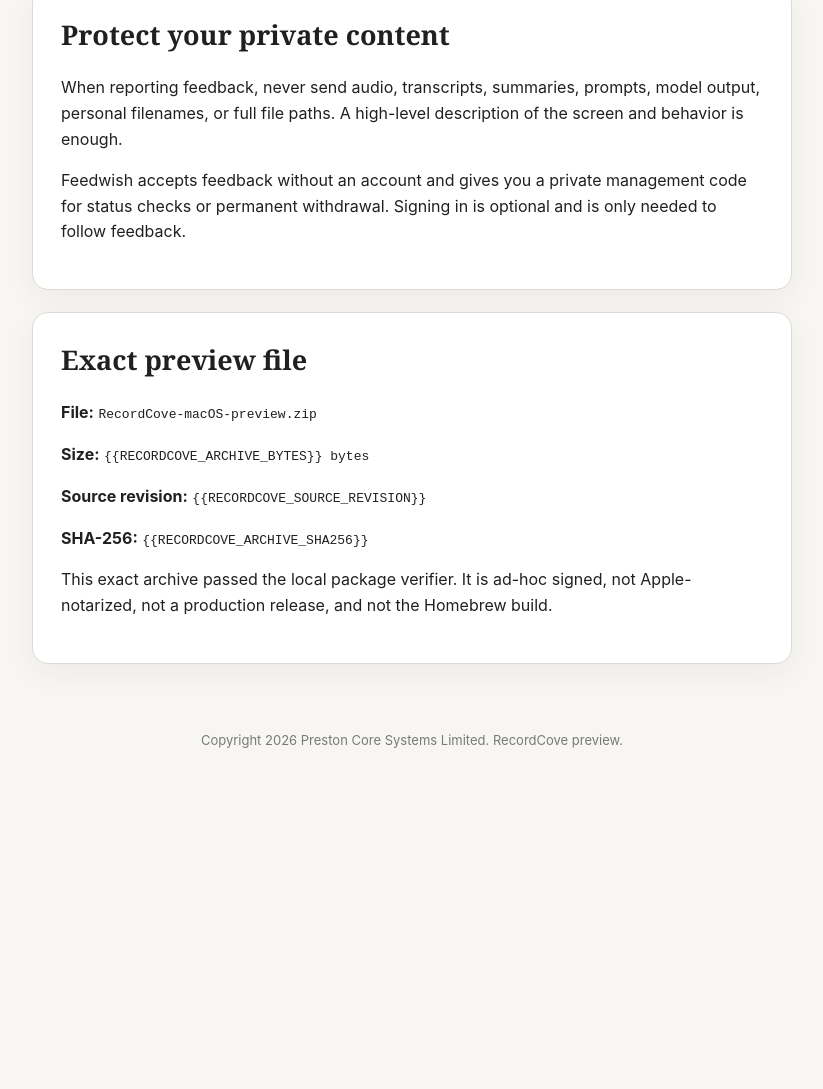
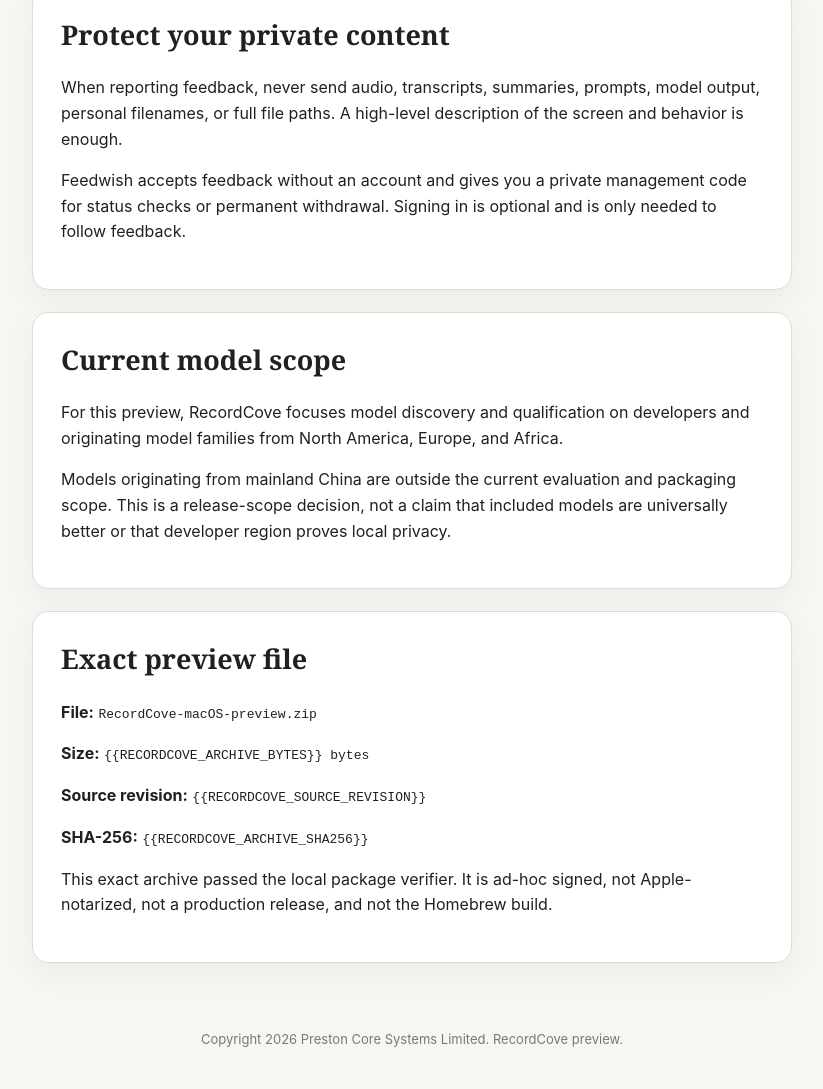
Before and after one commit to PrestonCoreSystems/recordcove-preview, a website: page site/index.html in a window 1280 px wide. Shown: the part 1097-2186 px from the top of the page, without its empty margins (228-1051 px from the left). Before the commit the page ends 1887 px from the top, so only its background shows below. Drawn offline with Linux system fonts and the light colour scheme.

Commit message:
docs: explain preview model evaluation scope (#16)
Document the current friends-preview model evaluation scope without making origin-based quality or privacy claims.

```diff
--- a/site/index.html
+++ b/site/index.html
@@ -38,6 +38,11 @@
         <p>When reporting feedback, never send audio, transcripts, summaries, prompts, model output, personal filenames, or full file paths. A high-level description of the screen and behavior is enough.</p>
         <p>Feedwish accepts feedback without an account and gives you a private management code for status checks or permanent withdrawal. Signing in is optional and is only needed to follow feedback.</p>
       </section>
+      <section class="panel" aria-labelledby="models-title">
+        <h2 id="models-title">Current model scope</h2>
+        <p>For this preview, RecordCove focuses model discovery and qualification on developers and originating model families from North America, Europe, and Africa.</p>
+        <p>Models originating from mainland China are outside the current evaluation and packaging scope. This is a release-scope decision, not a claim that included models are universally better or that developer region proves local privacy.</p>
+      </section>
       <section class="panel" aria-labelledby="download-title">
         <h2 id="download-title">Exact preview file</h2>
         <p><strong>File:</strong> <code>RecordCove-macOS-preview.zip</code></p>
```
Also changed, not shown: TESTING.md (+2 -0 lines), test/site.test.mjs (+3 -0 lines), README.md.
